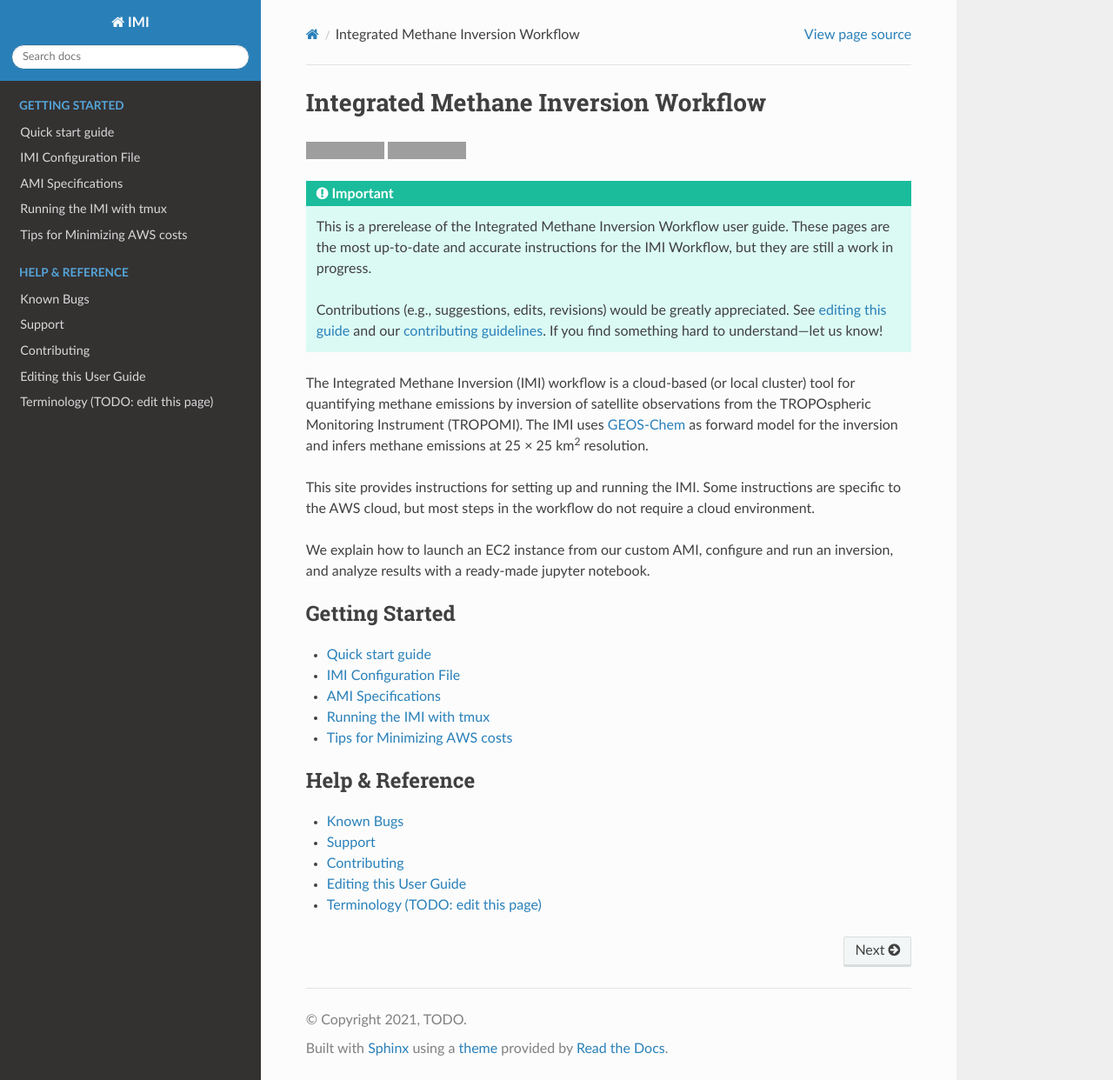
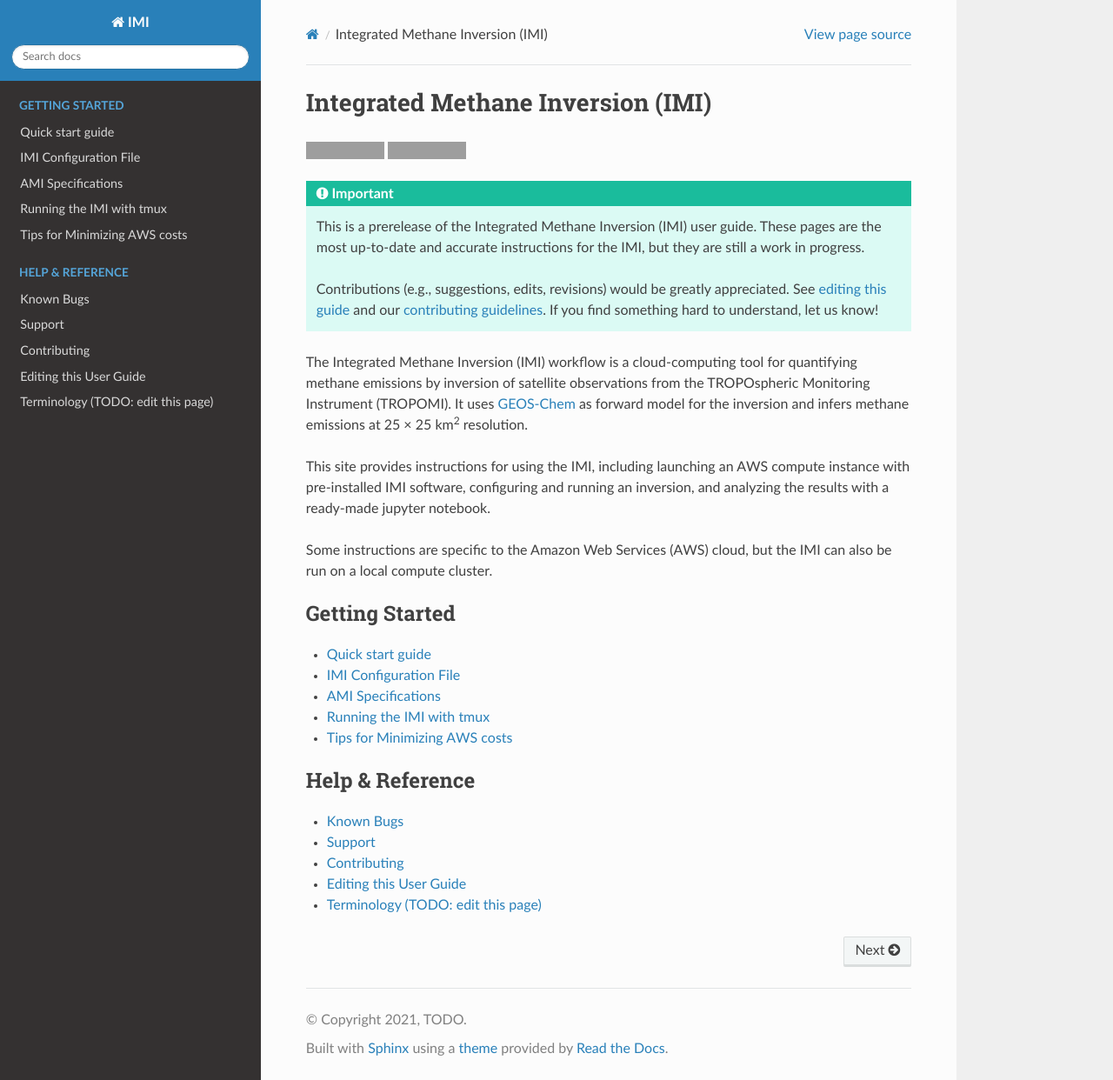
Before and after one commit to geoschem/integrated_methane_inversion, a Sphinx documentation site: the page built from docs/source/index.rst, in a window 1280 px wide and 1242 px high. Shown: the whole window at 87% size. Built offline with Sphinx 7.4.7 and the Read the Docs theme 2.0.0, drawn with Linux system fonts in a browser that asks for light colours; grey boxes are pictures that could not be loaded.

Commit message:
edit welcome page

```diff
--- a/docs/source/index.rst
+++ b/docs/source/index.rst
@@ -1,5 +1,5 @@
-Integrated Methane Inversion Workflow
-=====================================
+Integrated Methane Inversion (IMI)
+==================================
 .. raw:: html
 
    <p>
@@ -7,19 +7,23 @@ Integrated Methane Inversion Workflow
    <a href="https://github.com/ACMG-CH4/CH4_inversion_workflow/releases"><img src="https://img.shields.io/github/v/release/ACMG-CH4/CH4_inversion_workflow?include_prereleases&label=Latest%20Pre-Release"></a>
    </p>
 
-.. important:: This is a prerelease of the Integrated Methane Inversion Workflow user guide.
-   These pages are the most up-to-date and accurate instructions for the IMI Workflow, but they
+.. important:: This is a prerelease of the Integrated Methane Inversion (IMI) user guide.
+   These pages are the most up-to-date and accurate instructions for the IMI, but they
    are still a work in progress.
 
    Contributions (e.g., suggestions, edits, revisions) would be greatly appreciated. See
    :ref:`editing this guide <editing_this_user_guide>` and our :doc:`contributing guidelines <reference/CONTRIBUTING>`.
-   If you find something hard to understand---let us know!
+   If you find something hard to understand, let us know!
 
-The Integrated Methane Inversion (IMI) workflow is a cloud-based (or local cluster) tool for quantifying methane emissions by inversion of satellite observations from the TROPOspheric Monitoring Instrument (TROPOMI). The IMI uses `GEOS-Chem <http://geos-chem.org>`_ as forward model for the inversion and infers methane emissions at 25 × 25 km\ :sup:`2`\  resolution.
+The Integrated Methane Inversion (IMI) workflow is a cloud-computing tool for quantifying methane emissions
+by inversion of satellite observations from the TROPOspheric Monitoring Instrument (TROPOMI).
+It uses `GEOS-Chem <http://geos-chem.org>`_ as forward model for the inversion and infers methane emissions
+at 25 × 25 km\ :sup:`2`\  resolution.
 
-This site provides instructions for setting up and running the IMI. Some instructions are specific to the AWS cloud, but most steps in the workflow do not require a cloud environment.
+This site provides instructions for using the IMI, including launching an AWS compute instance with pre-installed IMI
+software, configuring and running an inversion, and analyzing the results with a ready-made jupyter notebook.
 
-We explain how to launch an EC2 instance from our custom AMI, configure and run an inversion, and analyze results with a ready-made jupyter notebook.
+Some instructions are specific to the Amazon Web Services (AWS) cloud, but the IMI can also be run on a local compute cluster.
 
 
 .. toctree::
```
